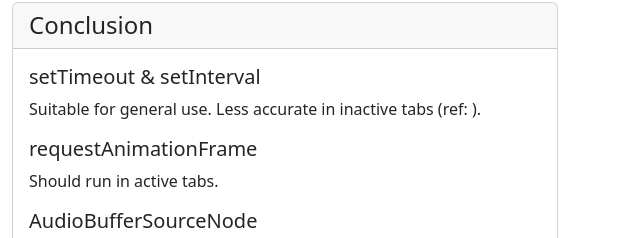
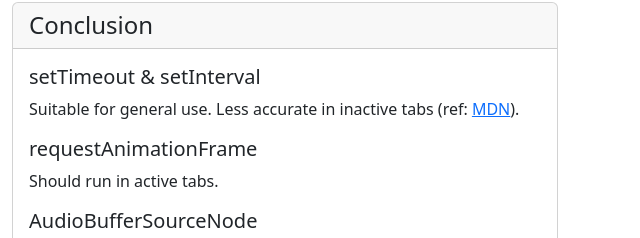
Before and after one commit to marmooo/js-timer-benchmark, a plain HTML site: page src/index.html in a window 1280 px wide. Shown: the part 206-444 px from the top of the page, 640-1280 px from the left. Drawn offline with nearby package versions, Linux system fonts and the light colour scheme.

Commit message:
fix link

```diff
--- a/src/index.html
+++ b/src/index.html
@@ -79,7 +79,7 @@
             <h4 class="card-header">Conclusion</h4>
             <div class="card-body">
               <h5>setTimeout &amp; setInterval</h5>
-              <p>Suitable for general use. Less accurate in inactive tabs (ref: <a href="https://developer.mozilla.org/en-US/docs/Web/API/Window/setTimeout"></a>).</p>
+              <p>Suitable for general use. Less accurate in inactive tabs (ref: <a href="https://developer.mozilla.org/en-US/docs/Web/API/Window/setTimeout">MDN</a>).</p>
               <h5>requestAnimationFrame</h5>
               <p>Should run in active tabs.</p>
               <h5>AudioBufferSourceNode</h5>
```
